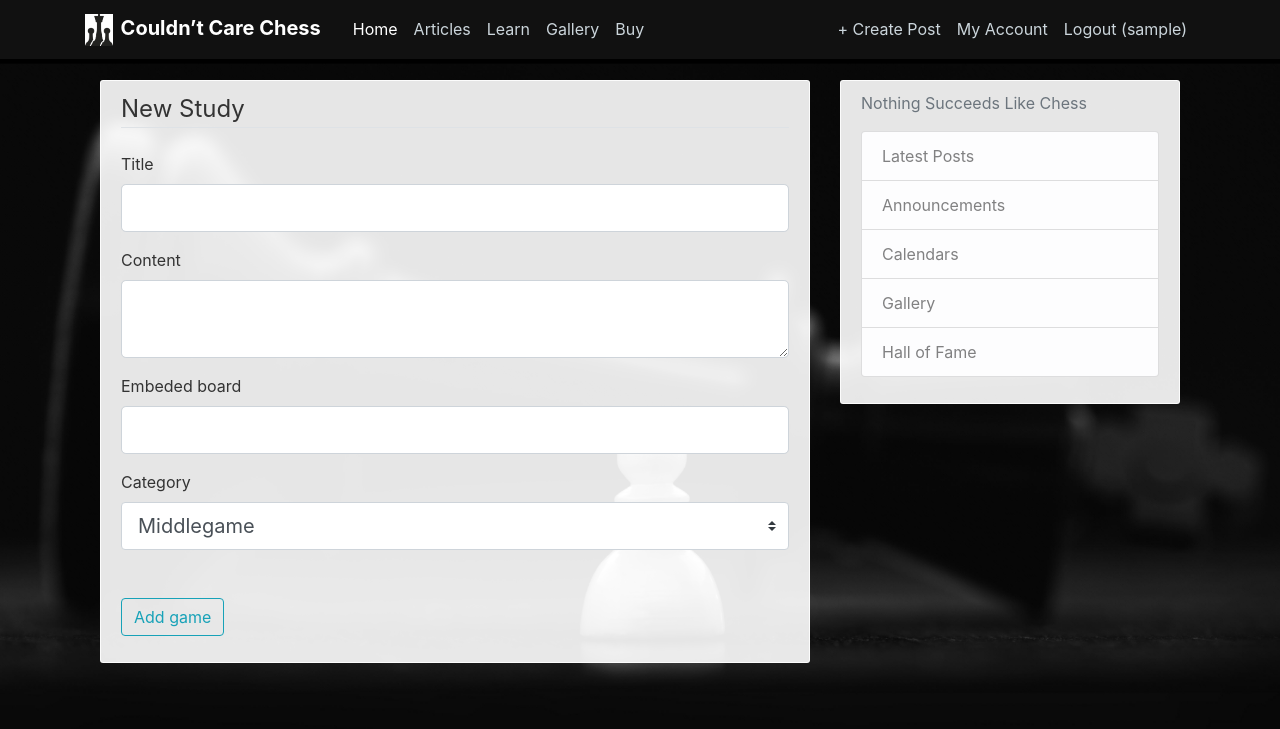
After one commit to Wincij/ChessBlog, a Flask app: page /study/new in a window 1280 px wide. The commit adds this page. Shown: the top 729 px of the page. Run offline with Flask 2, Linux system fonts and the light colour scheme; the visitor is signed in with stand-in values (Sample User, id 1); data comes from the database, SQL or seed files in the repository; some libraries are stand-ins or nearby versions.

Commit message:
Learn feature started

```diff
--- a/flaskblog/__init__.py
+++ b/flaskblog/__init__.py
@@ -26,10 +26,12 @@ def create_app(config_class=Config):
     from flaskblog.users.routes import users
     from flaskblog.posts.routes import posts
     from flaskblog.main.routes import main
+    from flaskblog.studies.routes import studies_blueprint
     from flaskblog.errors.handlers import errors
     app.register_blueprint(users)
     app.register_blueprint(posts)
     app.register_blueprint(main)
+    app.register_blueprint(studies_blueprint)
     app.register_blueprint(errors)
 
     return app
--- a/flaskblog/models.py
+++ b/flaskblog/models.py
@@ -16,13 +16,11 @@ class User(db.Model, UserMixin):
     image_file = db.Column(db.String(120), nullable = False, default = 'default.jpg')
     password = db.Column(db.String(60), nullable = False)
     posts = db.relationship('Post', backref='author', lazy=True)
-
+    studies = db.relationship('Study', backref='author', lazy=True)
 
     def get_reset_token(self, expires_sec = 1800):
         s = Serializer(current_app.config['SECRET_KEY'], expires_sec)
         return s.dumps({'user_id': self.id}).decode('utf-8')
-
-
 
     @staticmethod
     def verify_reset_token(token):
@@ -32,8 +30,6 @@ class User(db.Model, UserMixin):
         except:
             return None
         return User.query.get(user_id)
-
-
 
     def __repr__(self):
         return f"User('{self.username}', '{self.email}')"
@@ -50,3 +46,13 @@ class Post(db.Model):
 
     def __repr__(self):
         return f"Post('{self.title}', '{self.date_posted}', '{self.image_file}')"
+
+
+
+class Study(db.Model):
+    id = db.Column(db.Integer, primary_key = True)
+    title = db.Column(db.String(100), nullable = False)
+    content = db.Column(db.Text, nullable = False)
+    board = db.Column(db.String(100), nullable = False)
+    category = db.Column(db.String(), nullable = True)
+    user_id = db.Column(db.Integer, db.ForeignKey('user.id'), nullable = False)
--- /dev/null
+++ b/flaskblog/studies/forms.py
@@ -0,0 +1,11 @@
+from flask_wtf import FlaskForm
+from wtforms import StringField, SubmitField, TextAreaField, SelectField
+from wtforms.validators import DataRequired
+
+choices = [(1, 'Opening'), (2, 'Middlegame'), (3, 'Endgame'), (4, 'Match')]
+class StudyForm(FlaskForm):
+    title = StringField('Title', validators=[DataRequired()])
+    content = TextAreaField('Content', validators=[DataRequired()])
+    category = SelectField('Category', choices = choices, validators = [], coerce=int)
+    board = StringField('Embeded board', validators=[DataRequired()])
+    submit = SubmitField('Add game')
--- /dev/null
+++ b/flaskblog/studies/routes.py
@@ -0,0 +1,59 @@
+from flask import (render_template, url_for, flash,
+                   redirect, request, abort, Blueprint)
+from flask_login import current_user, login_required
+from flaskblog import db
+from flaskblog.models import Study
+from flaskblog.studies.forms import StudyForm
+
+
+studies_blueprint = Blueprint('studies', __name__)
+
+
+@studies_blueprint.route("/study/new", methods=['GET', 'POST'])
+@login_required
+def new_study():
+    form = StudyForm()
+    if form.validate_on_submit():
+        db.create_all()
+        study = Study(title=form.title.data, content=form.content.data, board=form.board.data, category=form.category.data)
+        db.session.add(study)
+        db.session.commit()
+        flash('Your study has been created!', 'success')
+        return redirect(url_for('main.home'))
+    return render_template('create_study.html', title='New Study',
+                           form=form, legend='New Study')
+
+
+@studies_blueprint.route("/study")
+def studies():
+    return render_template('studies.html')
+
+
+
+
+@studies_blueprint.route("/study/openings")
+def openings():
+    # page = request.args.get('page', 1, type=int)
+    # posts = Study.query.order_by(Post.date_posted.desc()).paginate(page = page, per_page=3)
+    studies = Study.query.order_by(Study.title)
+    return render_template('opening.html', studies = studies)
+
+
+
+
+@studies_blueprint.route("/study/middlegames")
+def middlegames():
+    return render_template('middlegame.html')
+
+
+
+
+@studies_blueprint.route("/study/endgames")
+def endgames():
+    return render_template('endgame.html')
+
+
+
+@studies_blueprint.route("/study/matches")
+def matches():
+    return render_template('matches.html')
--- /dev/null
+++ b/flaskblog/templates/create_study.html
@@ -0,0 +1,81 @@
+{% extends "layout.html" %}
+{% block content %}
+
+  <div class="content-section">
+      <form method="POST" action="">
+          {{ form.hidden_tag() }}
+          <fieldset class="form-group">
+              <legend class="border-bottom mb-4">{{ legend }}</legend>
+              <div class="form-group">
+                  {{ form.title.label(class="form-control-label") }}
+                  {% if form.title.errors %}
+                      {{ form.title(class="form-control form-control-lg is-invalid") }}
+                      <div class="invalid-feedback">
+                          {% for error in form.title.errors %}
+                              <span>{{ error }}</span>
+                          {% endfor %}
+                      </div>
+                  {% else %}
+                      {{ form.title(class="form-control form-control-lg") }}
+                  {% endif %}
+              </div>
+              <div class="form-group">
+                  {{ form.content.label(class="form-control-label") }}
+                  {% if form.content.errors %}
+                      {{ form.content(class="form-control form-control-lg is-invalid") }}
+                      <div class="invalid-feedback">
+                          {% for error in form.content.errors %}
+                              <span>{{ error }}</span>
+                          {% endfor %}
+                      </div>
+                  {% else %}
+                      {{ form.content(class="form-control form-control-lg") }}
+                  {% endif %}
+              </div>
+              <div class="form-group">
+                  {{ form.board.label(class="form-control-label") }}
+                  {% if form.board.errors %}
+                      {{ form.board(class="form-control form-control-lg is-invalid") }}
+                      <div class="invalid-feedback">
+                          {% for error in form.board.errors %}
+                              <span>{{ error }}</span>
+                          {% endfor %}
+                      </div>
+                  {% else %}
+                      {{ form.board(class="form-control form-control-lg") }}
+                  {% endif %}
+              </div>
+
+              <div class="form-group">
+                {% if form.category.errors %}
+                    {{ form.category(class="form-control form-control-lg is-invalid") }}
+                    <div class="invalid-feedback">
+                        {% for error in form.category.errors %}
+                            <span>{{ error }}</span>
+                        {% endfor %}
+                    </div>
+                {% else %}
+
+                {{ form.category.label(class="form-control-label") }}
+                <select class="custom-select custom-select-lg mb-3" id=category name=Category>
+
+                  <option value="1">Opening</option>
+                  <option value="2" selected>Middlegame</option>
+                  <option value="3">Endgame</option>
+                  <option value="4">Match</option>
+                </select>
+                {% endif %}
+
+              </div>
+
+          </fieldset>
+          <div class="form-group">
+              {{ form.submit(class="btn btn-outline-info") }}
+          </div>
+
+      </form>
+  </div>
+
+
+
+{% endblock %}
--- a/flaskblog/templates/layout.html
+++ b/flaskblog/templates/layout.html
@@ -31,7 +31,7 @@
                       <a class="nav-link" href="#!">Articles</a>
                     </li>
                     <li class="nav-item">
-                      <a class="nav-link" href="#!">Learn</a>
+                      <a class="nav-link" href="{{ url_for('studies.studies') }}">Learn</a>
                     </li>
                     <li class="nav-item">
                       <a class="nav-link" href="#!">Gallery</a>
```
Also changed, not shown: flaskblog/templates/opening.html (added, +22 -0 lines), flaskblog/templates/studies.html (added, +32 -0 lines), flaskblog/studies/__init__.py (added), flaskblog/templates/endgame.html (added), flaskblog/templates/middlegame.html (added).
